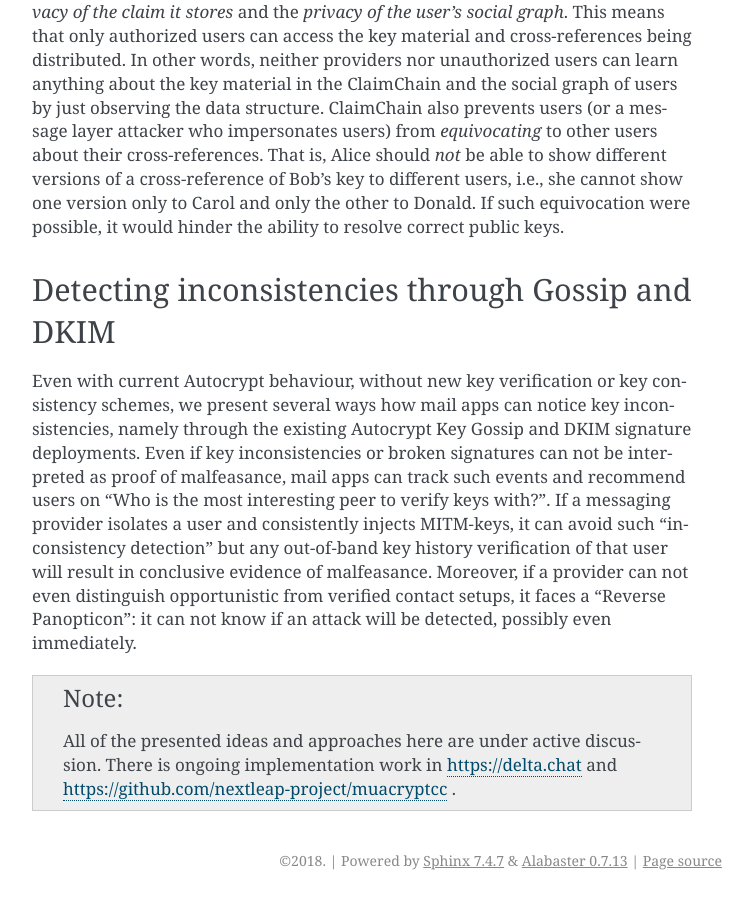
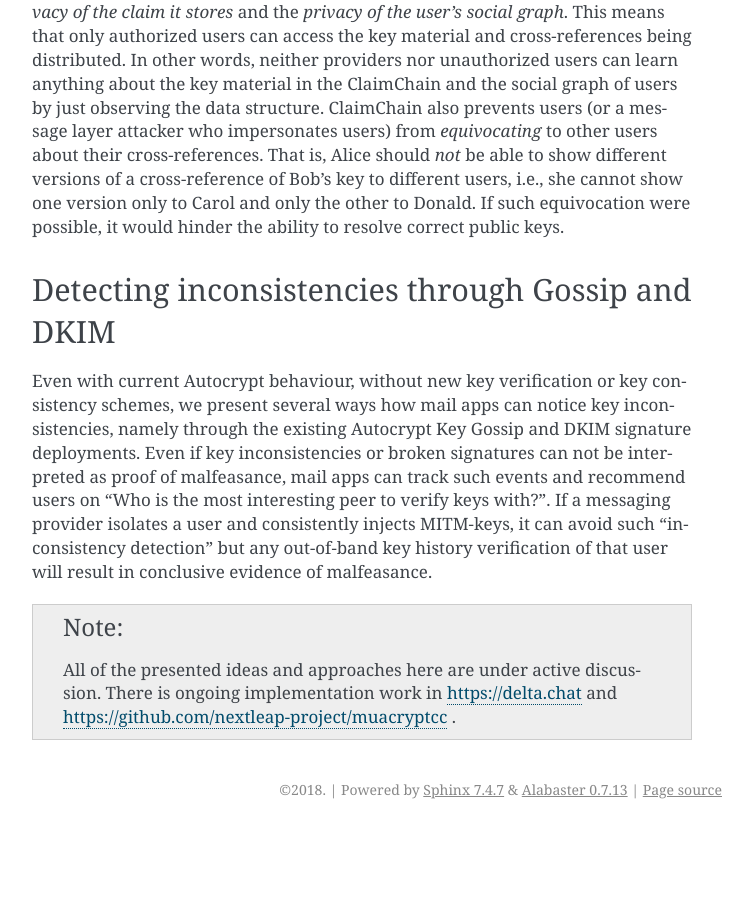
Before and after one commit to nextleap-project/countermitm, a Sphinx documentation site: the page built from source/summary.rst, in a window 1280 px wide and 900 px high, scrolled down 2300 px. Shown: the whole window, without its empty margins (388-1141 px from the left). Built offline with Sphinx 7.4.7, drawn with Linux system fonts in a browser that asks for light colours; after the commit the page ends 3129 px from its top, so only the background shows below that; some of the changed text lies outside the part shown.

Commit message:
shift phrase about reverse panopticon

```diff
--- a/source/summary.rst
+++ b/source/summary.rst
@@ -110,9 +110,6 @@ If a messaging provider isolates a user and consistently injects MITM-keys,
 it can avoid such "inconsistency detection" but any out-of-band key
 history verification of that user will result in conclusive evidence of
 malfeasance.
-Moreover, if a provider can not even distinguish opportunistic from verified
-contact setups, it faces a "Reverse Panopticon": it can not know if an
-attack will be detected, possibly even immediately.
 
 .. note::
 
```
Also changed, not shown: other parts of source/summary.rst (+2 -2 lines).
